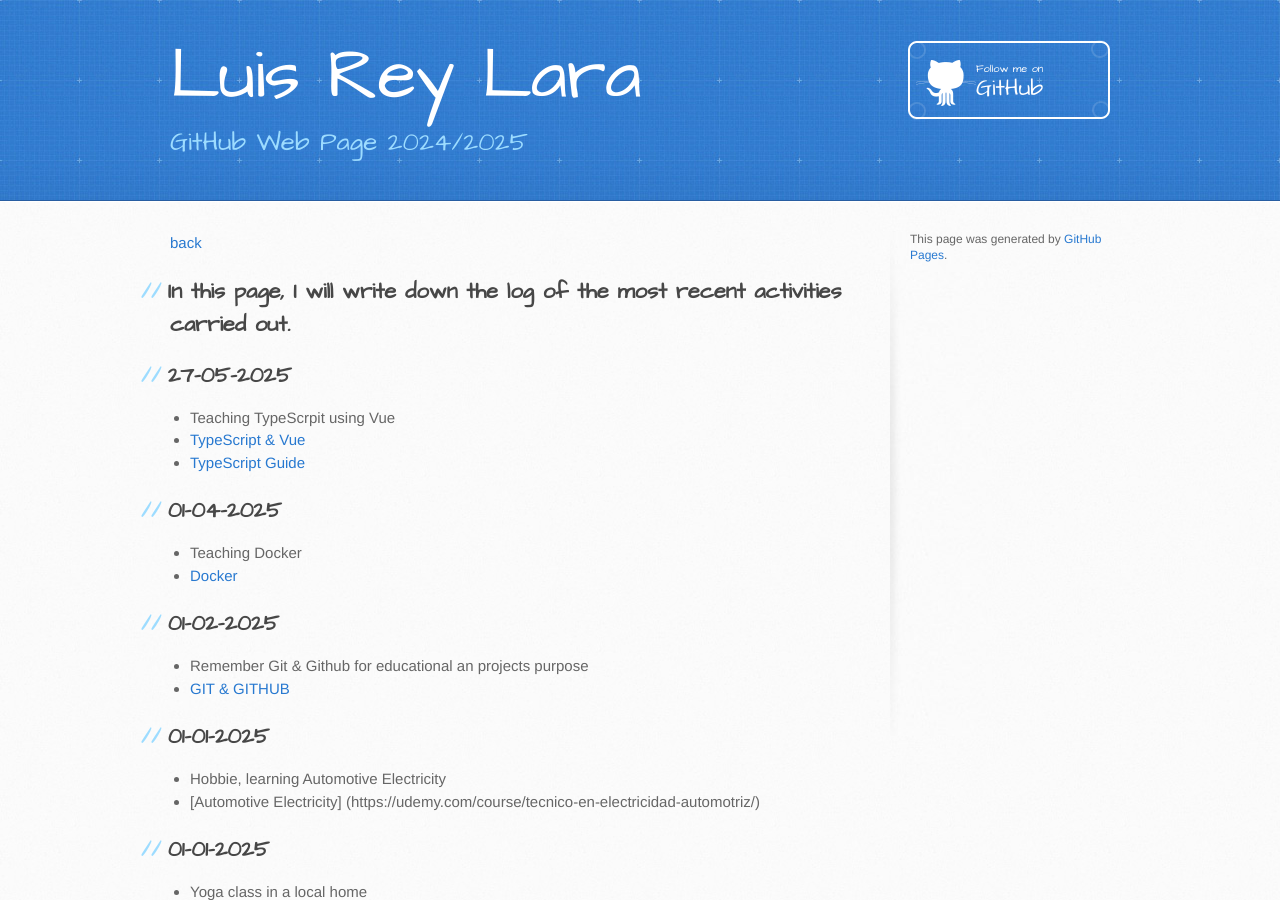
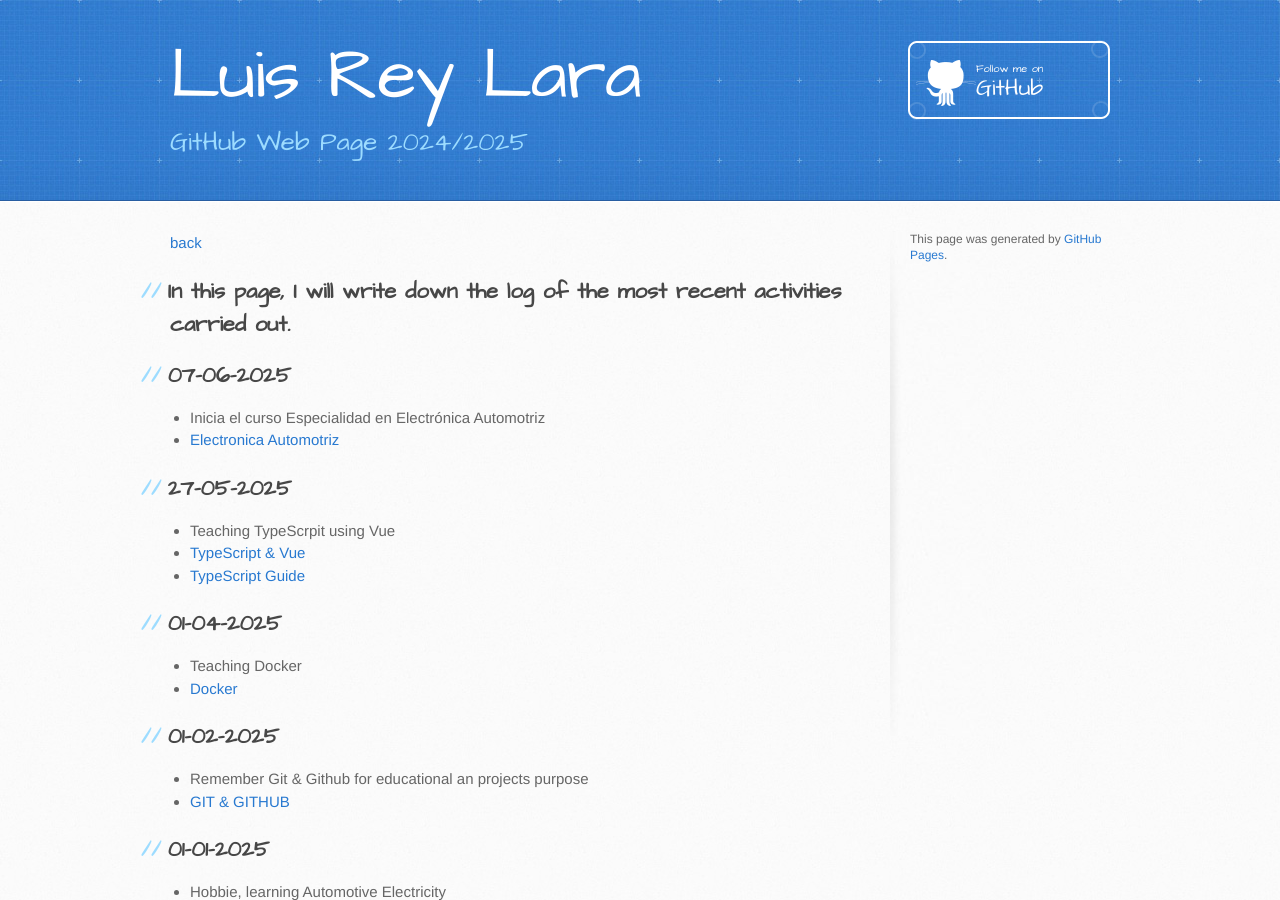
Before and after one commit to luisreylara/luisreylara.github.io, a Jekyll site: the page built from docs/another-page.md, in a window 1280 px wide and 900 px high. Built offline with Jekyll 4.4.1, drawn with Linux system fonts in a browser that asks for light colours.

Commit message:
Update another-page.md

```diff
--- a/docs/another-page.md
+++ b/docs/another-page.md
@@ -4,6 +4,11 @@ layout: default
 [back](./)
 
 ## In this page, I will write down the log of the most recent activities carried out.
+
+## 07-06-2025
+* Inicia el curso Especialidad en Electrónica Automotriz
+* [Electronica Automotriz ](https://github.com/luisreylara/ElectronicaAutomotriz)
+
 
 ## 27-05-2025
 * Teaching TypeScrpit using Vue
```
